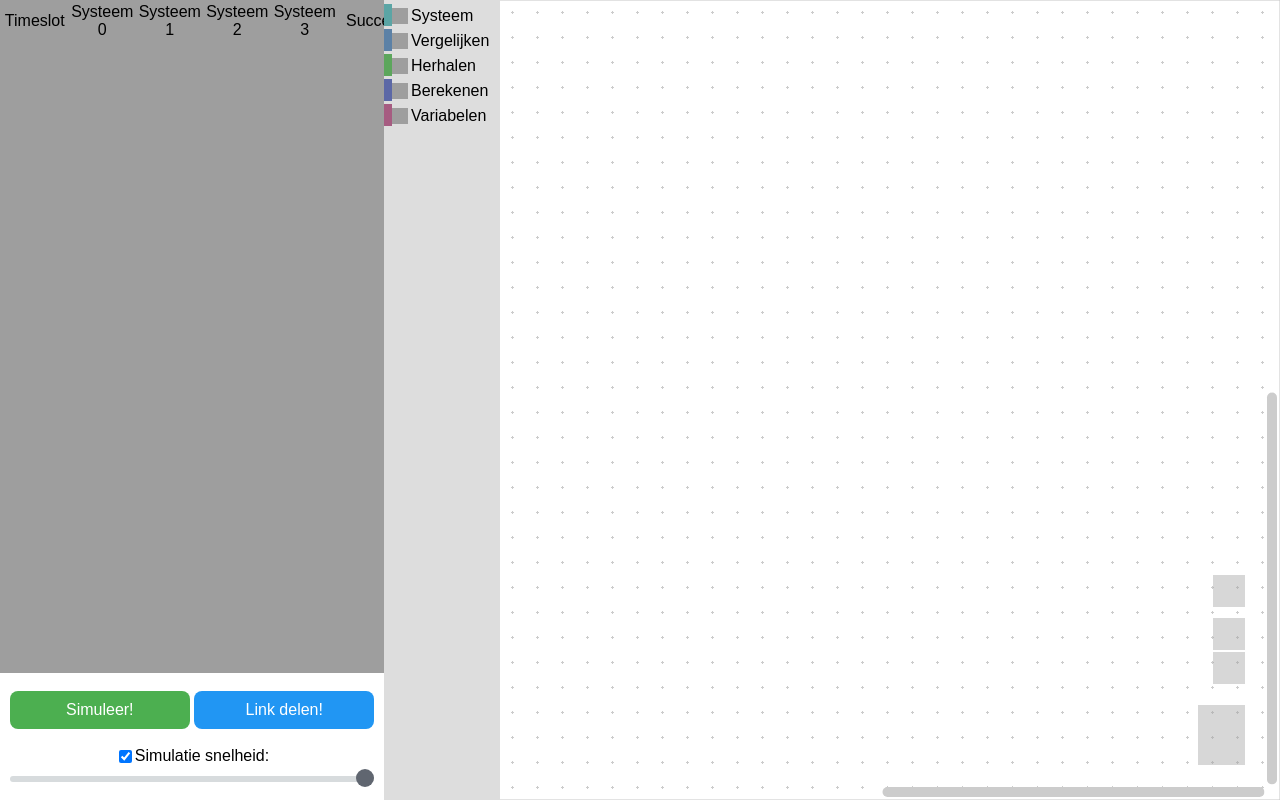
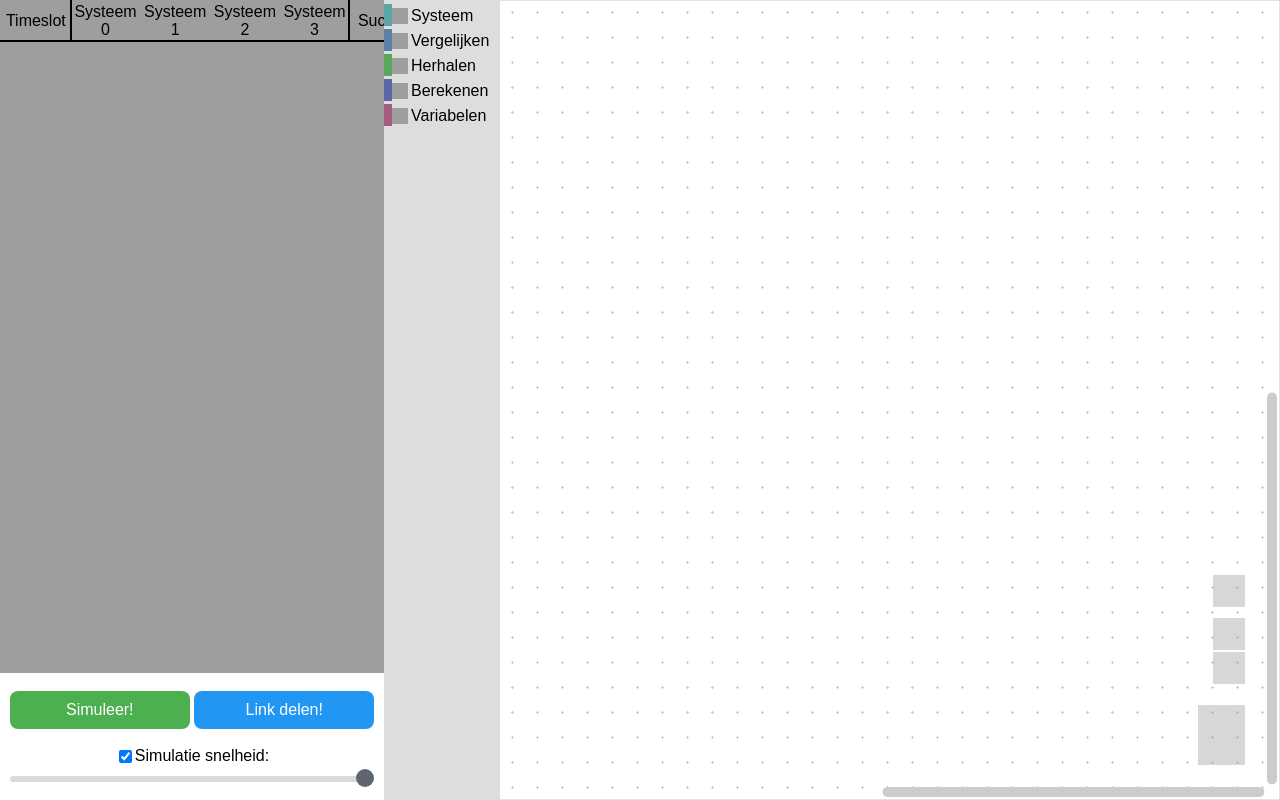
Before and after one commit to svenkonings/MAC-Protocol-Challenge, a PHP site: page / in a window 1280 px wide. Run offline with PHP 8.4, Linux system fonts and the light colour scheme; grey boxes are pictures that could not be loaded.

Commit message:
Add alerts, logs and table borders

```diff
--- a/css/main.css
+++ b/css/main.css
@@ -21,7 +21,7 @@ html, body {
 }
 
 #simulationBody {
-    min-width: 407px;
+    min-width: 420px;
     overflow-y: scroll;
 }
 
@@ -59,17 +59,39 @@ html, body {
     background-color: #2196F3;
 }
 
+.yellow {
+    background-color: #FFC107;
+}
+
 table {
     width: 100%;
     font-family: sans-serif;
+    border-collapse: collapse;
 }
 
 tr {
     height: 23px;
 }
 
+#tableBody > tr:last-child {
+    border-bottom: hidden;
+}
+
 td {
     width: 16.67%;
+    border: 2px solid #9E9E9E;
+}
+
+td:first-child {
+    border-right: 2px double black;
+}
+
+td:last-child {
+    border-left: 2px double black;
+}
+
+#tableHead > td {
+    border-bottom: 2px double black;
 }
 
 button {
--- a/js/main.js
+++ b/js/main.js
@@ -132,7 +132,10 @@ Blockly.JavaScript['system_no_send'] = function () {
     return 'return false;\n';
 };
 
-Blockly.JavaScript.addReservedWords('highlightBlock,send,noSend,nextSystem,nextTimeslot,highlightSystem,hasQueue,isEmptySend,isSuccess,isCollision,getSender,currentSystem,currentTimeslot,systemCount,infiniteLoopCount');
+Blockly.JavaScript.addReservedWords(
+    'highlightBlock,send,noSend,nextSystem,nextTimeslot,highlightSystem,hasQueue,isEmptySend,isSuccess,' +
+    'isCollision,getSender,currentSystem,currentTimeslot,systemCount,alert,log,infiniteLoopCount'
+);
 Blockly.JavaScript.STATEMENT_PREFIX = 'highlightBlock(%1);\n';
 
 function initApi(interpreter, scope) {
@@ -191,6 +194,14 @@ function initApi(interpreter, scope) {
     interpreter.setProperty(scope, 'systemCount', interpreter.createNativeFunction(function () {
         return SYSTEM_COUNT;
     }));
+
+    interpreter.setProperty(scope, 'alert', interpreter.createNativeFunction(function (text) {
+        return alert(text);
+    }));
+
+    interpreter.setProperty(scope, 'log', interpreter.createNativeFunction(function (text) {
+        return console.log(text);
+    }));
 }
 
 var simulationVisualisation = document.getElementById('simulationVisualisation');
@@ -212,8 +223,8 @@ if (window.location.hash.length > 1) {
 BlocklyStorage.backupOnUnload();
 
 var onresize = function () {
-    simulationBody.style.height = simulationVisualisation.clientHeight - headerTable.clientHeight + 'px';
-    headerTable.style.width = bodyTable.clientWidth + 'px';
+    simulationBody.style.height = simulationVisualisation.clientHeight - headerTable.offsetHeight + 'px';
+    headerTable.style.width = bodyTable.offsetWidth + 'px';
 
     // Compute the absolute coordinates and dimensions of blocklyArea.
     var element = blocklyArea;
@@ -232,7 +243,6 @@ var onresize = function () {
     Blockly.svgResize(workspace);
 };
 addEventListener('resize', onresize, false);
-onresize();
 Blockly.svgResize(workspace);
 
 /*----------------------------------------------------------------------------------------------------------------------
@@ -261,6 +271,7 @@ var speedRange = document.getElementById('speedRange');
 for (var i = 0; i < SYSTEM_COUNT; i++) {
     tableHead.insertCell(i + 1).innerHTML = 'Systeem ' + i;
 }
+onresize();
 
 var systemQueue;
 var systemData;
@@ -281,7 +292,8 @@ function send() {
     if (hasQueue(currentSystem)) {
         sendData(true);
     } else {
-        // TODO: Warning: System tried to sent but there was no data
+        console.log('Systeem ' + currentSystem + ' in timeslot ' + currentTimeslot +
+            ' probeerde te versturen maar had geen data');
         sendData(false);
     }
     nextSystem();
@@ -340,12 +352,15 @@ function updateQueue() {
         var sendCell = tableBody.rows[previousTimeslot].cells[SYSTEM_COUNT + 1];
         if (isEmptySend(previousTimeslot)) {
             sendCell.innerHTML = '-';
+            sendCell.className = 'yellow';
         } else if (isSuccess(previousTimeslot)) {
             sendCell.innerHTML = '&check;';
+            sendCell.className = 'green';
             var sender = getSender(previousTimeslot);
             systemQueue[sender] -= 1;
         } else {
             sendCell.innerHTML = '&cross;';
+            sendCell.className ='red';
         }
     }
     addQueueData(currentTimeslot);
@@ -433,15 +448,18 @@ function codeChanged() {
             systemCode = systemCode.replace(new RegExp(variableName, 'g'), variableName + '[currentSystem()]');
         }
     } else {
-        // TODO: Log error
+        console.error("Couldn't parse Blockly code:\n" + blocklyCode);
         systemCode = blocklyCode;
     }
     code = variableCode +
         "var infiniteLoopCount = 0;\n" +
         "while (nextTimeslot()) {\n" +
         "    for (var i = 0; i < " + SYSTEM_COUNT + "; i++) {\n" +
-        // TODO: Warning if result is undefined
         "        var result = simulateSystem();\n" +
+        "        if (result === undefined) {\n" +
+        "            log('Geen versturen of niet versturen tegengekomen bij systeem ' +\n" +
+        "                currentSystem() + ' in timeslot ' + currentTimeslot());\n" +
+        "        }\n" +
         "        if (result) {\n" +
         "            send();\n" +
         "        } else {\n" +
@@ -450,8 +468,9 @@ function codeChanged() {
         "    }\n" +
         "   if (isSuccess(currentTimeslot())) {\n" +
         "      infiniteLoopCount = 0;\n" +
-        // TODO: Warning if max count hit
         "   } else if (++infiniteLoopCount > 100){\n" +
+        "      nextTimeslot();\n" +
+        "      alert('100 timeslots niet succesvol verstuurd, simulatie gestopt.');\n" +
         "      break;\n" +
         "   }\n" +
         "}\n" +
@@ -482,9 +501,15 @@ function runInterpreter() {
         myInterpreter = new Interpreter(code, initApi);
         runner = function () {
             if (myInterpreter) {
-                var step = speedCheck.checked;
-                var timeout = step ? speedRange.max - speedRange.value : 0;
-                var hasMore = step ? myInterpreter.step() : myInterpreter.run();
+                var hasMore;
+                var timeout;
+                if (speedCheck.checked) {
+                    hasMore = myInterpreter.step();
+                    timeout = speedRange.max - speedRange.value;
+                } else {
+                    hasMore = myInterpreter.run();
+                    timeout = 0;
+                }
                 if (hasMore) {
                     setTimeout(runner, timeout);
                 } else {
```
